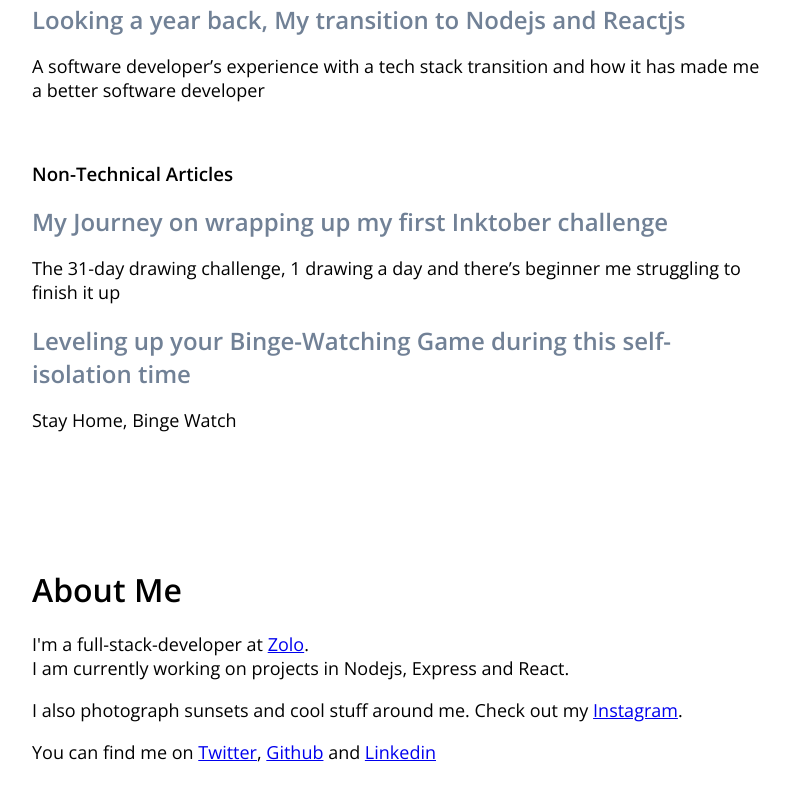
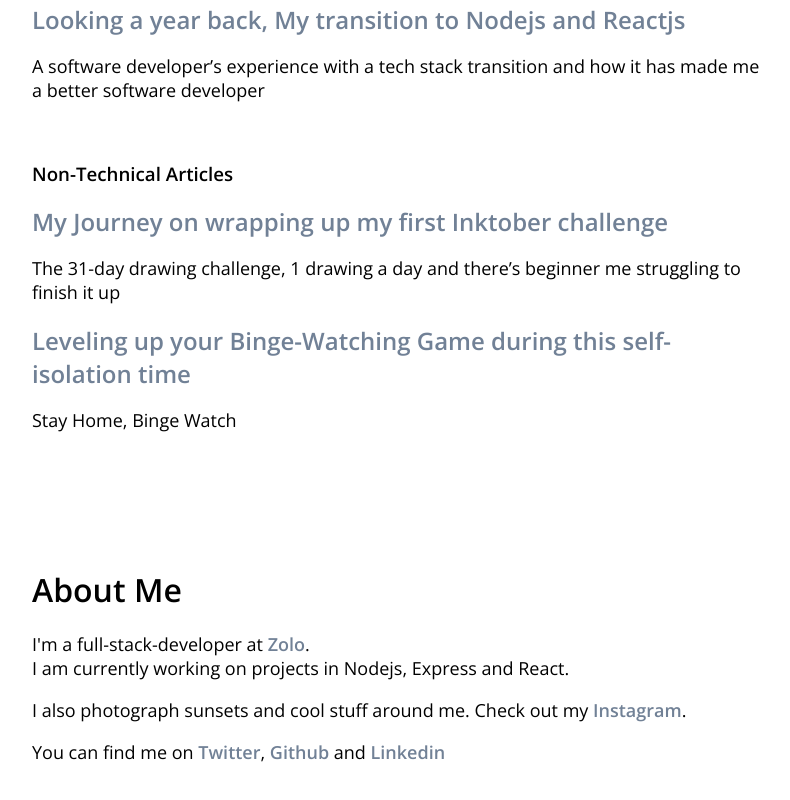
Before and after one commit to rishavmedhi/rm-portfolio, a React (Create React App) app: page / in a window 1280 px wide. Shown: the part 944-1744 px from the top of the page, without its empty margins (242-1032 px from the left). Built offline with nearby package versions, Linux system fonts and the light colour scheme.

Commit message:
adding target blank and rel param, styling for about me links

```diff
--- a/src/components/AboutMe/AboutMe.jsx
+++ b/src/components/AboutMe/AboutMe.jsx
@@ -7,12 +7,12 @@ const AboutMe = (props) => {
       <h1>About Me</h1>
       <div className="content">
         <p>
-          I&apos;m a full-stack-developer at <a href="https://zolostays.com/">Zolo</a>.
+          I&apos;m a full-stack-developer at <a target="_blank" rel="noreferrer nofollow" href="https://zolostays.com/">Zolo</a>.
           <br/>
           I am currently working on projects in Nodejs, Express and React.
         </p>
-        <p>I also photograph sunsets and cool stuff around me. Check out my <a href="https://www.instagram.com/the_clicky_sight/">Instagram</a>.</p>
-        <p>You can find me on <a href="https://twitter.com/RishavMedhi">Twitter</a>, <a href="https://github.com/rishavmedhi">Github</a> and <a href="https://www.linkedin.com/in/rishavmedhi/">Linkedin</a></p>
+        <p>I also photograph sunsets and cool stuff around me. Check out my <a href="https://www.instagram.com/the_clicky_sight/" target="_blank" rel="noreferrer">Instagram</a>.</p>
+        <p>You can find me on <a href="https://twitter.com/RishavMedhi" target="_blank" rel="noreferrer">Twitter</a>, <a href="https://github.com/rishavmedhi" target="_blank" rel="noreferrer">Github</a> and <a href="https://www.linkedin.com/in/rishavmedhi/" target="_blank" rel="noreferrer">Linkedin</a></p>
       </div>
     </div>
   )
--- a/src/components/AboutMe/styles.scss
+++ b/src/components/AboutMe/styles.scss
@@ -1,3 +1,15 @@
 .content{
   font-size: 18px;
+  a, a:visited{
+    text-decoration: none;
+    color: var(--link-color);
+    // color: #000;
+    transition: 0.2s;
+    font-weight: 600;
+  }
+  a:hover{
+    color: var(--link-hover-color);
+    transition: 0.5s;
+    text-decoration: underline;
+  }
 }
```
